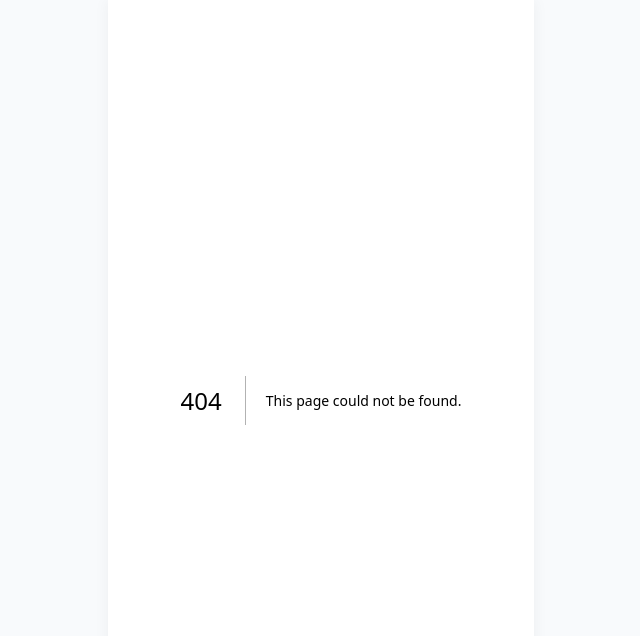
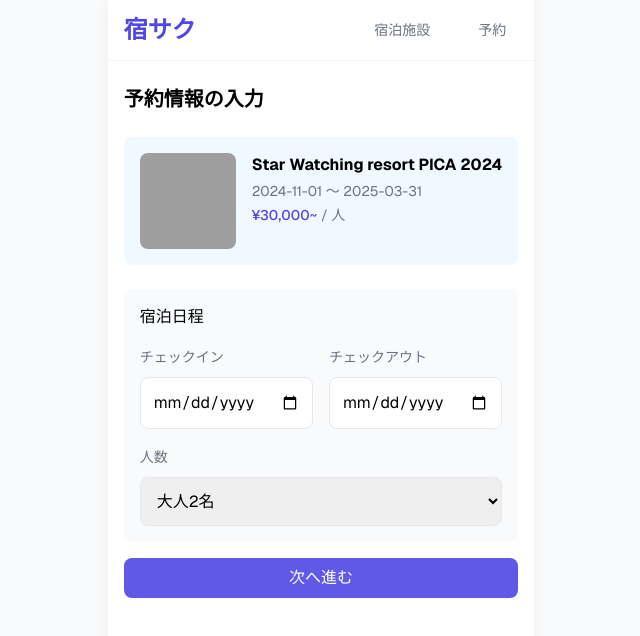
Before and after one commit to AuroralTech/yadosaku-front, a Next.js app: page /plan/1/reserve in a window 1280 px wide. Before the commit this address had no page. Shown: the top 636 px of the page, without its empty margins (319-959 px from the left). Built offline with nearby package versions, Linux system fonts and the light colour scheme; grey boxes are pictures that could not be loaded.

Commit message:
予約ページの雛形追加

```diff
--- /dev/null
+++ b/src/components/Reservation/ReservationForm.tsx
@@ -0,0 +1,144 @@
+import { Button } from "@/components/Buttons/Button";
+import { PlanDetailType } from "@/types/plan";
+import { useState } from "react";
+
+type Props = {
+  plan: PlanDetailType;
+};
+
+export function ReservationForm({ plan }: Props) {
+  const [step, setStep] = useState(1);
+  console.log(plan);
+
+  return (
+    <div className="space-y-6">
+      {/* ステップ1: 日程・人数選択 */}
+      {step === 1 && (
+        <div className="space-y-4">
+          <div className="bg-secondary/50 rounded-lg p-4 space-y-4">
+            <h3 className="font-medium">宿泊日程</h3>
+            <div className="grid grid-cols-2 gap-4">
+              <div className="space-y-2">
+                <label className="text-sm text-muted">チェックイン</label>
+                <input
+                  type="date"
+                  className="w-full p-3 border rounded-lg focus:border-primary focus:ring-1 focus:ring-primary outline-none"
+                />
+              </div>
+              <div className="space-y-2">
+                <label className="text-sm text-muted">チェックアウト</label>
+                <input
+                  type="date"
+                  className="w-full p-3 border rounded-lg focus:border-primary focus:ring-1 focus:ring-primary outline-none"
+                />
+              </div>
+            </div>
+            <div className="space-y-2">
+              <label className="text-sm text-muted">人数</label>
+              <select className="w-full p-3 border rounded-lg focus:border-primary focus:ring-1 focus:ring-primary outline-none">
+                <option>大人2名</option>
+                <option>大人1名</option>
+                <option>大人2名 + 子供1名</option>
+                <option>大人2名 + 子供2名</option>
+              </select>
+            </div>
+          </div>
+          <Button fullWidth onClick={() => setStep(2)}>
+            次へ進む
+          </Button>
+        </div>
+      )}
+
+      {/* ステップ2: 予約者情報入力 */}
+      {step === 2 && (
+        <div className="space-y-4">
+          <div className="bg-secondary/50 rounded-lg p-4 space-y-4">
+            <h3 className="font-medium">予約者情報</h3>
+            <div className="space-y-4">
+              <div className="space-y-2">
+                <label className="text-sm text-muted">お名前</label>
+                <input
+                  type="text"
+                  placeholder="山田 太郎"
+                  className="w-full p-3 border rounded-lg focus:border-primary focus:ring-1 focus:ring-primary outline-none"
+                />
+              </div>
+              <div className="space-y-2">
+                <label className="text-sm text-muted">メールアドレス</label>
+                <input
+                  type="email"
+                  placeholder="example@example.com"
+                  className="w-full p-3 border rounded-lg focus:border-primary focus:ring-1 focus:ring-primary outline-none"
+                />
+              </div>
+              <div className="space-y-2">
+                <label className="text-sm text-muted">電話番号</label>
+                <input
+                  type="tel"
+                  placeholder="090-1234-5678"
+                  className="w-full p-3 border rounded-lg focus:border-primary focus:ring-1 focus:ring-primary outline-none"
+                />
+              </div>
+              <div className="space-y-2">
+                <label className="text-sm text-muted">特記事項</label>
+                <textarea
+                  placeholder="ご要望等がございましたらご記入ください"
+                  className="w-full p-3 border rounded-lg focus:border-primary focus:ring-1 focus:ring-primary outline-none h-24"
+                />
+              </div>
+            </div>
+          </div>
+          <div className="flex gap-4">
+            <Button variant="outline" fullWidth onClick={() => setStep(1)}>
+              戻る
+            </Button>
+            <Button fullWidth onClick={() => setStep(3)}>
+              次へ進む
+            </Button>
+          </div>
+        </div>
+      )}
+
+      {/* ステップ3: 確認画面 */}
+      {step === 3 && (
+        <div className="space-y-4">
+          <div className="bg-secondary/50 rounded-lg p-4 space-y-4">
+            <h3 className="font-medium">予約内容の確認</h3>
+            <div className="space-y-4 divide-y">
+              <div className="py-2">
+                <span className="text-sm text-muted block">チェックイン</span>
+                <span>2024年4月1日</span>
+              </div>
+              <div className="py-2">
+                <span className="text-sm text-muted block">チェックアウト</span>
+                <span>2024年4月2日</span>
+              </div>
+              <div className="py-2">
+                <span className="text-sm text-muted block">人数</span>
+                <span>大人2名</span>
+              </div>
+              <div className="py-2">
+                <span className="text-sm text-muted block">お名前</span>
+                <span>山田 太郎</span>
+              </div>
+              <div className="py-2">
+                <span className="text-sm text-muted block">メールアドレス</span>
+                <span>example@example.com</span>
+              </div>
+              <div className="py-2">
+                <span className="text-sm text-muted block">電話番号</span>
+                <span>090-1234-5678</span>
+              </div>
+            </div>
+          </div>
+          <div className="flex gap-4">
+            <Button variant="outline" fullWidth onClick={() => setStep(2)}>
+              戻る
+            </Button>
+            <Button fullWidth>予約を確定する</Button>
+          </div>
+        </div>
+      )}
+    </div>
+  );
+}
--- /dev/null
+++ b/src/components/Reservation/ReservationSummary.tsx
@@ -0,0 +1,37 @@
+import { PlanDetailType } from "@/types/plan";
+import Image from "next/image";
+
+type Props = {
+  plan: PlanDetailType;
+};
+
+export function ReservationSummary({ plan }: Props) {
+  return (
+    <div className="bg-warm rounded-lg p-4">
+      <div className="flex gap-4">
+        <div className="w-24 h-24 relative rounded-lg overflow-hidden shrink-0">
+          <Image
+            src={plan.mainImage}
+            alt={plan.name}
+            fill
+            className="object-cover"
+          />
+        </div>
+        <div className="flex-1">
+          <h2 className="font-bold mb-1">{plan.name}</h2>
+          <div className="text-sm text-muted space-y-1">
+            <p>
+              {plan.period.start} 〜 {plan.period.end}
+            </p>
+            <p className="font-medium text-primary">
+              {plan.price.amount}
+              <span className="text-muted font-normal ml-1">
+                / {plan.price.unit === "person" ? "人" : "部屋"}
+              </span>
+            </p>
+          </div>
+        </div>
+      </div>
+    </div>
+  );
+}
--- a/src/components/planDetail/index.tsx
+++ b/src/components/planDetail/index.tsx
@@ -4,6 +4,7 @@ import { PlanSection } from "./PlanSection";
 import { usePlanDetail } from "./usePlanDetail";
 import { PlanDetailImage } from "./PlanDetailImage";
 import { PriceCard } from "./PriceCard";
+import Link from "next/link";
 
 export const PlanDetail = () => {
   const { PLAN_DETAIL } = usePlanDetail();
@@ -28,9 +29,11 @@ export const PlanDetail = () => {
             ))}
           {/* 予約ボタン */}
           <div className="sticky bottom-4 bg-white/80 backdrop-blur-sm p-4 rounded-lg shadow-lg">
-            <Button variant="solid" fullWidth>
-              予約する
-            </Button>
+            <Link href={`/plan/${PLAN_DETAIL.id}/reserve`}>
+              <Button variant="solid" fullWidth>
+                予約する
+              </Button>
+            </Link>
           </div>
         </div>
       </main>
--- /dev/null
+++ b/src/pages/plan/[id]/reserve.tsx
@@ -0,0 +1,21 @@
+import { Header } from "@/components/Common/Header";
+import { ReservationForm } from "@/components/Reservation/ReservationForm";
+import { ReservationSummary } from "@/components/Reservation/ReservationSummary";
+import { usePlanDetail } from "@/components/PlanDetail/usePlanDetail";
+
+export default function ReservationPage() {
+  const { PLAN_DETAIL } = usePlanDetail();
+
+  return (
+    <div className="min-h-screen bg-container">
+      <Header />
+      <main className="px-4 py-6 space-y-6">
+        <h1 className="text-xl font-bold">予約情報の入力</h1>
+        <div className="space-y-6">
+          <ReservationSummary plan={PLAN_DETAIL} />
+          <ReservationForm plan={PLAN_DETAIL} />
+        </div>
+      </main>
+    </div>
+  );
+}
```
